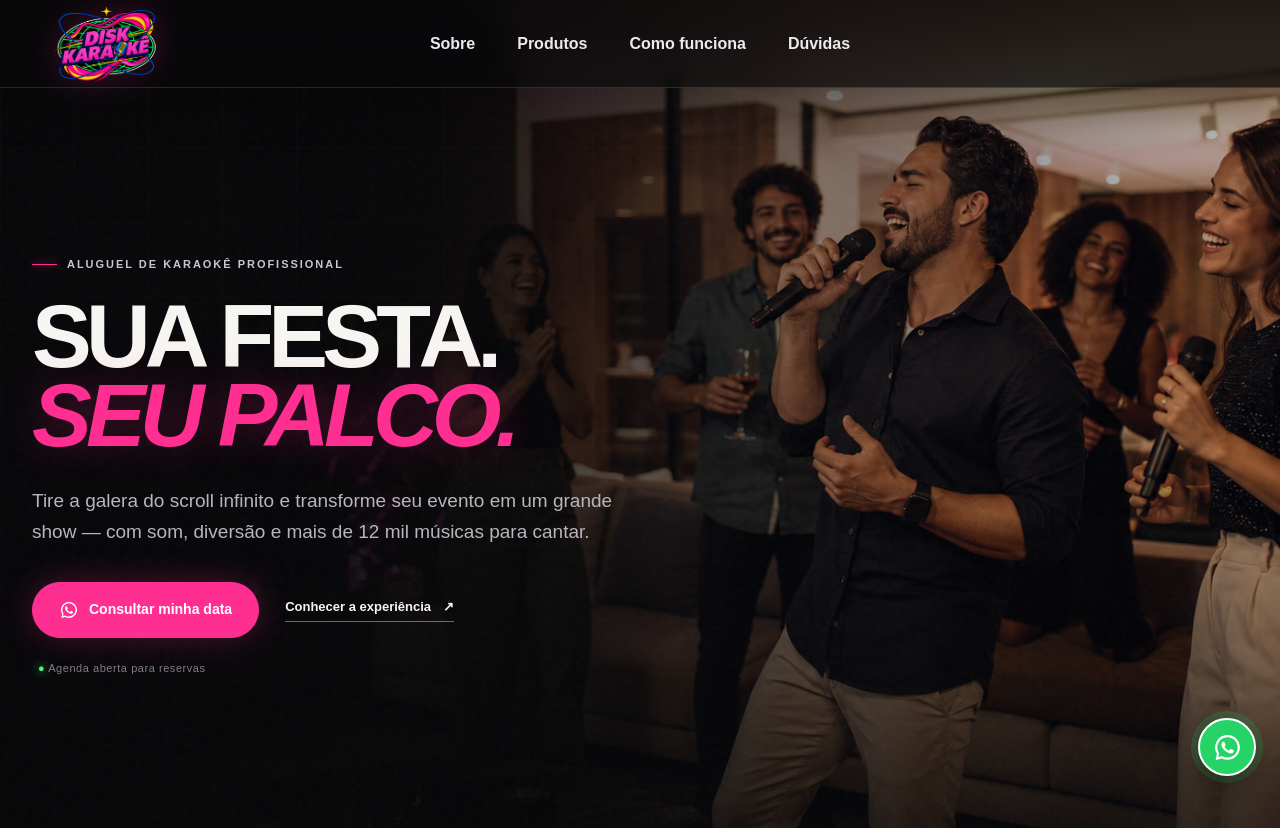
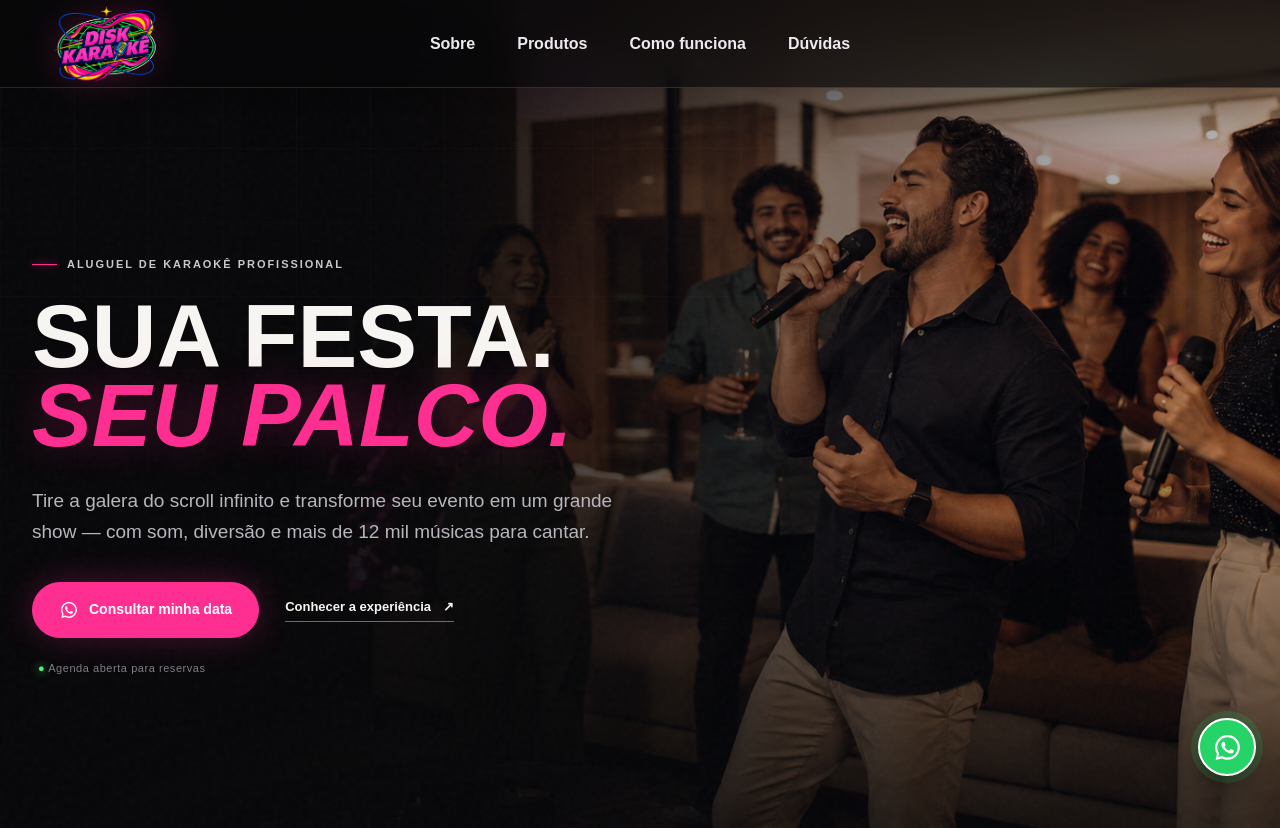
Before and after one commit to afucuhara/disk-karaoke, a Next.js app: page / in a window 1280 px wide. Shown: the top 828 px of the page. Built offline with nearby package versions, Linux system fonts and the light colour scheme.

Commit message:
Padroniza tipografia das páginas internas

```diff
--- a/app/globals.css
+++ b/app/globals.css
@@ -363,6 +363,14 @@ main { overflow: hidden; }
 .about-cta h2 { max-width: 900px; margin: 0 auto; font-size: clamp(50px, 6vw, 84px); line-height: .95; letter-spacing: 0; text-transform: uppercase; }
 .about-cta > p:not(.eyebrow) { max-width: 620px; margin: 28px auto; color: var(--muted); font-size: 17px; line-height: 1.7; }
 
+.hero h1,
+.products-hero h1,
+.about-hero h1 {
+  font-family: Arial, Helvetica, sans-serif;
+  font-weight: 900;
+  letter-spacing: 0;
+}
+
 .floating-whatsapp {
   position: fixed; z-index: 50; right: 24px; bottom: 24px; width: 58px; height: 58px; display: grid;
   place-items: center; padding: 0; border: 2px solid #fff; border-radius: 50%; background: #25d366;
```
